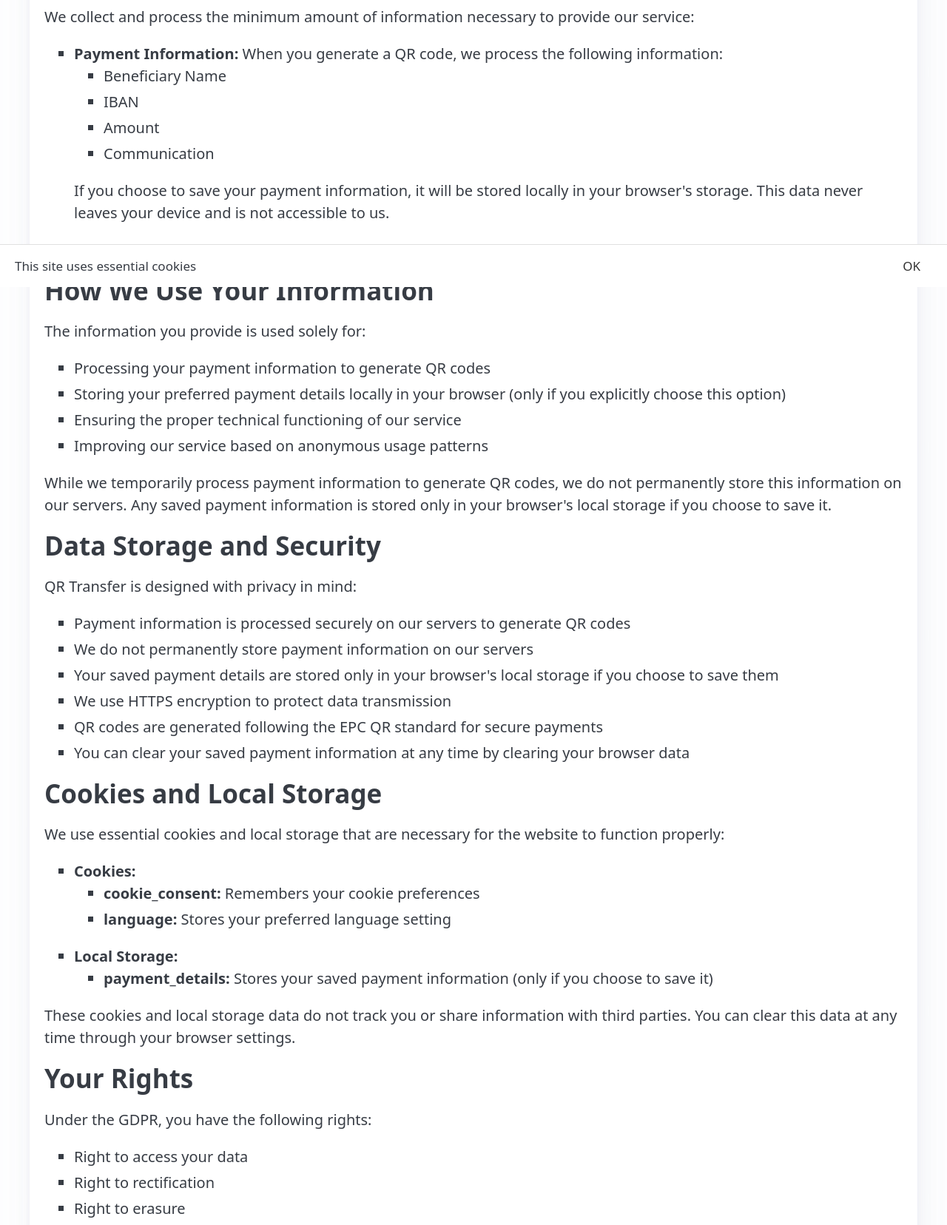
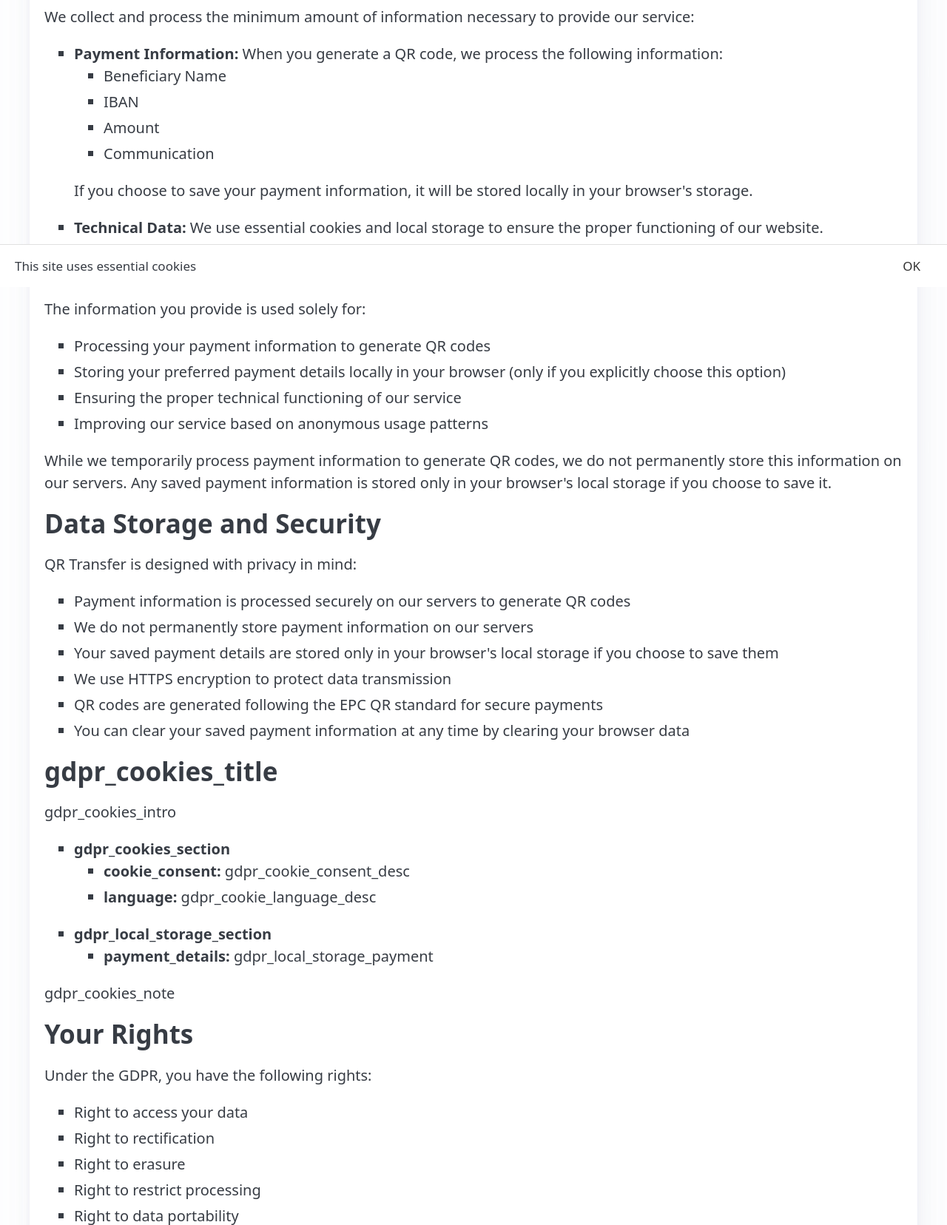
Before and after one commit to xdubois-57/iwanttobe.be-paid, a PHP site: page /gdpr in a window 1280 px wide. Shown: the part 412-2068 px from the top of the page at 74% size. Run offline with PHP 8.4, Linux system fonts and the light colour scheme; some libraries are stand-ins or nearby versions.

Commit message:
Restructured GDPR translations into subcategories for better organization

```diff
--- a/translations/en.php
+++ b/translations/en.php
@@ -5,6 +5,10 @@ return array_merge(
     require __DIR__.'/en/errors.php',
     require __DIR__.'/en/home.php',
     require __DIR__.'/en/about.php',
-    require __DIR__.'/en/gdpr.php',
+    require __DIR__.'/en/gdpr/general.php',
+    require __DIR__.'/en/gdpr/data_collection.php',
+    require __DIR__.'/en/gdpr/data_usage.php',
+    require __DIR__.'/en/gdpr/security.php',
+    require __DIR__.'/en/gdpr/rights.php',
     require __DIR__.'/en/why_us.php'
 );
--- /dev/null
+++ b/translations/en/gdpr/data_collection.php
@@ -0,0 +1,10 @@
+<?php
+return [
+    'gdpr_info_collect_title' => 'Information We Collect',
+    'gdpr_info_collect_intro' => 'We collect and process the minimum amount of information necessary to provide our service:',
+    'gdpr_payment_info_title' => 'Payment Information',
+    'gdpr_payment_info_desc' => 'When you generate a QR code, we process the following information:',
+    'gdpr_payment_storage_note' => 'If you choose to save your payment information, it will be stored locally in your browser\'s storage.',
+    'gdpr_technical_data' => 'Technical Data',
+    'gdpr_technical_data_desc' => 'We use essential cookies and local storage to ensure the proper functioning of our website.',
+];
--- /dev/null
+++ b/translations/en/gdpr/data_usage.php
@@ -0,0 +1,10 @@
+<?php
+return [
+    'gdpr_info_use_title' => 'How We Use Your Information',
+    'gdpr_info_use_intro' => 'The information you provide is used solely for:',
+    'gdpr_use_qr_generation' => 'Processing your payment information to generate QR codes',
+    'gdpr_use_local_storage' => 'Storing your preferred payment details locally in your browser (only if you explicitly choose this option)',
+    'gdpr_use_technical' => 'Ensuring the proper technical functioning of our service',
+    'gdpr_use_improvement' => 'Improving our service based on anonymous usage patterns',
+    'gdpr_storage_note' => 'While we temporarily process payment information to generate QR codes, we do not permanently store this information on our servers. Any saved payment information is stored only in your browser\'s local storage if you choose to save it.',
+];
--- /dev/null
+++ b/translations/en/gdpr/general.php
@@ -0,0 +1,13 @@
+<?php
+return [
+    'gdpr_title' => 'Privacy Policy & GDPR',
+    'gdpr_last_updated' => 'Last updated: %s',
+    'gdpr_intro' => 'This Privacy Policy describes how QR Transfer ("we", "us", or "our") collects, uses, and protects your personal information when you use our QR code generation service.',
+    'gdpr_third_party_title' => 'Third-Party Services',
+    'gdpr_third_party_desc' => 'Our service does not integrate with any third-party services that collect personal data. The QR codes generated are compatible with standard banking applications but the actual payment processing is handled by your bank.',
+    'gdpr_updates_title' => 'Changes to This Policy',
+    'gdpr_updates_desc' => 'We may update this Privacy Policy from time to time. We will notify you of any changes by posting the new Privacy Policy on this page and updating the "Last updated" date.',
+    'gdpr_contact_title' => 'Contact Us',
+    'gdpr_contact_intro' => 'If you have any questions about this Privacy Policy or our practices, please contact us:',
+    'gdpr_contact_github' => 'By creating an issue on our GitHub repository',
+];
--- /dev/null
+++ b/translations/en/gdpr/rights.php
@@ -0,0 +1,12 @@
+<?php
+return [
+    'gdpr_rights_title' => 'Your Rights',
+    'gdpr_rights_intro' => 'Under the GDPR, you have the following rights:',
+    'gdpr_right_access' => 'Right to access your data',
+    'gdpr_right_rectification' => 'Right to rectification',
+    'gdpr_right_erasure' => 'Right to erasure',
+    'gdpr_right_restrict' => 'Right to restrict processing',
+    'gdpr_right_portability' => 'Right to data portability',
+    'gdpr_right_object' => 'Right to object',
+    'gdpr_rights_note' => 'While we temporarily process data to generate QR codes, we don\'t permanently store personal data on our servers. Any saved data is stored locally in your browser, giving you full control through your browser settings.',
+];
--- /dev/null
+++ b/translations/en/gdpr/security.php
@@ -0,0 +1,11 @@
+<?php
+return [
+    'gdpr_security_title' => 'Data Storage and Security',
+    'gdpr_security_intro' => 'QR Transfer is designed with privacy in mind:',
+    'gdpr_security_processing' => 'Payment information is processed securely on our servers to generate QR codes',
+    'gdpr_security_no_storage' => 'We do not permanently store payment information on our servers',
+    'gdpr_security_local_storage' => 'Your saved payment details are stored only in your browser\'s local storage if you choose to save them',
+    'gdpr_security_encryption' => 'We use HTTPS encryption to protect data transmission',
+    'gdpr_security_standard' => 'QR codes are generated following the EPC QR standard for secure payments',
+    'gdpr_security_clear_data' => 'You can clear your saved payment information at any time by clearing your browser data',
+];
--- a/translations/en/why_us.php
+++ b/translations/en/why_us.php
@@ -6,7 +6,7 @@ return [
     'why_us_easy_title' => 'Easy to Use',
     'why_us_easy_text' => 'Generate QR codes for payments in seconds. No registration required, no complicated setup.',
     'why_us_free_title' => 'Completely Free',
-    'why_us_free_text' => 'Our service is free to use, with no hidden costs or premium features.',
+    'why_us_free_text' => 'Our service is free to use, with no hidden costs or premium features. If you find it useful, please consider supporting our development!',
     'why_us_features_title' => 'Key Features',
     'why_us_feature_1' => 'Instant QR code generation for SEPA payments',
     'why_us_feature_2' => 'Support for all European banks',
```
